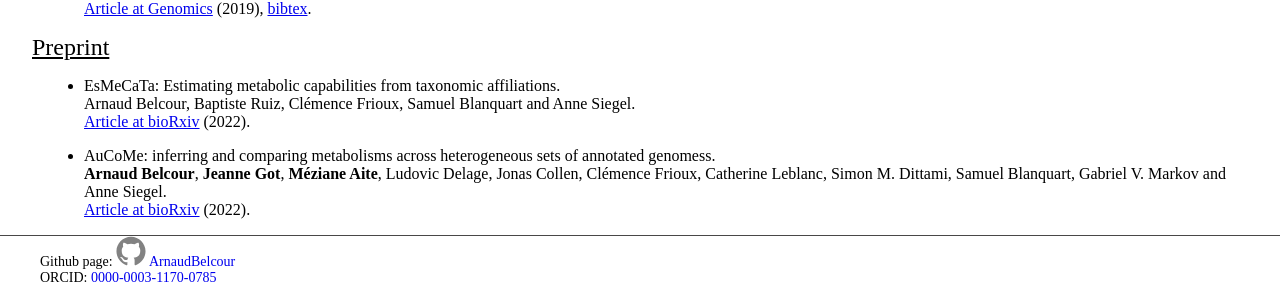
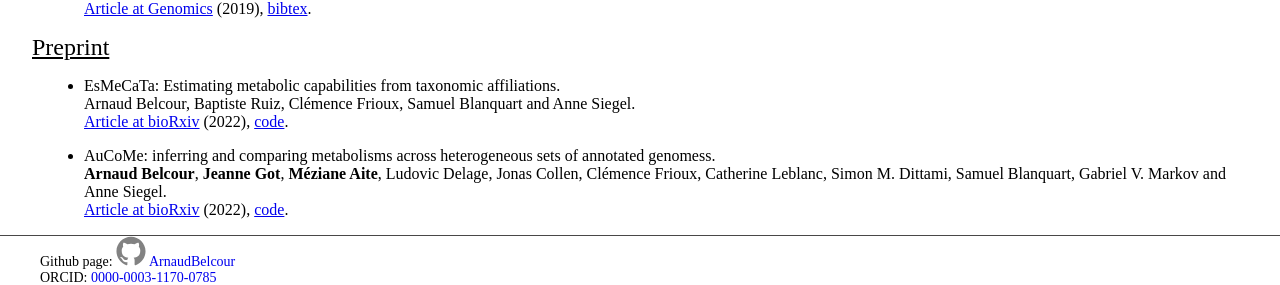
Before and after one commit to ArnaudBelcour/blog, a Jekyll site: the page built from pages/publications.html, in a window 1280 px wide. Shown: the part 892-1177 px from the top of the page. Built offline with Jekyll 4.4.1, drawn with Linux system fonts in a browser that asks for light colours.

Commit message:
Add link to github for AuCoMe and EsMeCaTa articles.

```diff
--- a/pages/publications.html
+++ b/pages/publications.html
@@ -64,13 +64,13 @@ permalink: pages/publications/
 		<li>
 			<p> EsMeCaTa: Estimating metabolic capabilities from taxonomic affiliations. <br>
 				Arnaud Belcour, Baptiste Ruiz, Clémence Frioux, Samuel Blanquart and Anne Siegel. <br>
-				<a href='https://doi.org/10.1101/2022.03.16.484574'>Article at bioRxiv</a> (2022).
+				<a href='https://doi.org/10.1101/2022.03.16.484574'>Article at bioRxiv</a> (2022), <a href='https://github.com/AuReMe/esmecata'>code</a>.
 			</p>
 		</li>
 		<li>
 			<p> AuCoMe: inferring and comparing metabolisms across heterogeneous sets of annotated genomess. <br>
 				<b>Arnaud Belcour</b>, <b>Jeanne Got</b>, <b>Méziane Aite</b>, Ludovic Delage, Jonas Collen, Clémence Frioux, Catherine Leblanc, Simon M. Dittami, Samuel Blanquart, Gabriel V. Markov and Anne Siegel. <br>
-				<a href='https://doi.org/10.1101/2022.06.14.496215'>Article at bioRxiv</a> (2022).
+				<a href='https://doi.org/10.1101/2022.06.14.496215'>Article at bioRxiv</a> (2022), <a href='https://github.com/AuReMe/aucome'>code</a>.
 			</p>
 		</li>
 	</ul>
```
